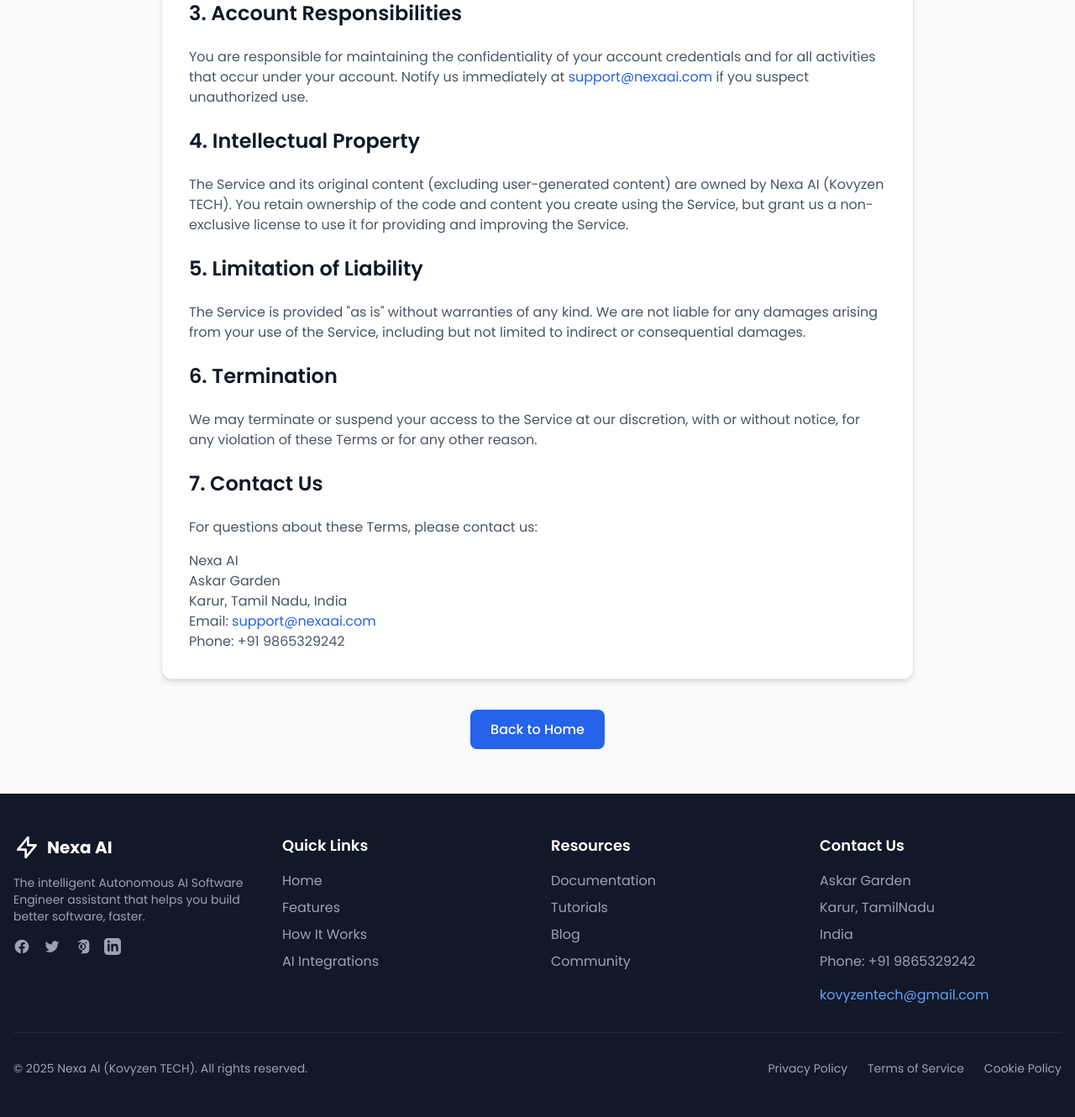
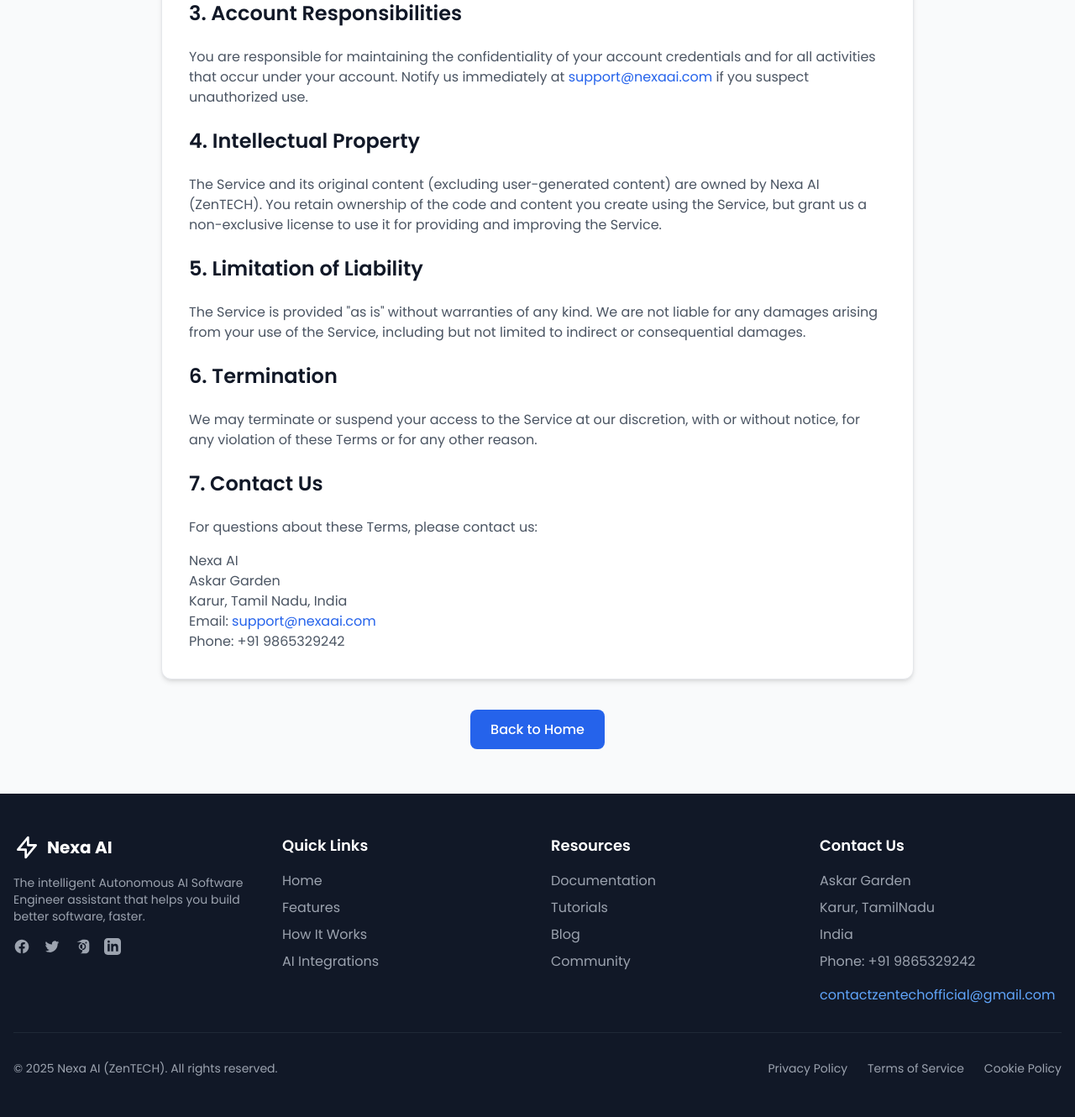
Before and after one commit to ARIHARAN-KC/nexa_AI-Flask, a Flask app: page /terms_of_service in a window 1280 px wide. Shown: the part 695-2025 px from the top of the page at 84% size. Run offline with Flask 3, Linux system fonts and the light colour scheme; some libraries are stand-ins or nearby versions.

Commit message:
first-commit

```diff
--- a/templates/base.html
+++ b/templates/base.html
@@ -443,13 +443,13 @@
                         <p class="mb-2">Karur, TamilNadu</p>
                         <p class="mb-2">India</p>
                         <p class="mb-4">Phone: +91 9865329242</p>
-                        <a href="mailto:kovyzentech@gmail.com" class="text-blue-400 hover:text-blue-300" aria-label="Email Support">kovyzentech@gmail.com</a>
+                        <a href="mailto:contactzentechofficial@gmail.com" class="text-blue-400 hover:text-blue-300" aria-label="Email Support">contactzentechofficial@gmail.com</a>
                     </address>
                 </div>
             </div>
             <div class="border-t border-gray-800 my-8"></div>
             <div class="flex flex-col md:flex-row justify-between items-center">
-                <p class="text-sm mb-4 md:mb-0">© 2025 Nexa AI (Kovyzen TECH). All rights reserved.</p>
+                <p class="text-sm mb-4 md:mb-0">© 2025 Nexa AI (ZenTECH). All rights reserved.</p>
                 <div class="flex space-x-6">
                     <a href="{{ url_for('privacy_policy') }}" class="text-sm hover:text-white transition-colors" aria-label="Privacy Policy">Privacy Policy</a>
                     <a href="{{ url_for('terms_of_service') }}" class="text-sm hover:text-white transition-colors" aria-label="Terms of Service">Terms of Service</a>
--- a/templates/terms_of_service.html
+++ b/templates/terms_of_service.html
@@ -39,7 +39,7 @@
 
             <h2 class="text-2xl font-semibold text-gray-900 dark:text-white mb-6">4. Intellectual Property</h2>
             <p class="text-gray-600 dark:text-gray-300 mb-6">
-                The Service and its original content (excluding user-generated content) are owned by Nexa AI (Kovyzen TECH). You retain ownership of the code and content you create using the Service, but grant us a non-exclusive license to use it for providing and improving the Service.
+                The Service and its original content (excluding user-generated content) are owned by Nexa AI (ZenTECH). You retain ownership of the code and content you create using the Service, but grant us a non-exclusive license to use it for providing and improving the Service.
             </p>
 
             <h2 class="text-2xl font-semibold text-gray-900 dark:text-white mb-6">5. Limitation of Liability</h2>
```
Also changed, not shown: instance/users.db, static/uploads/10_20250805211047.jpg (added).
